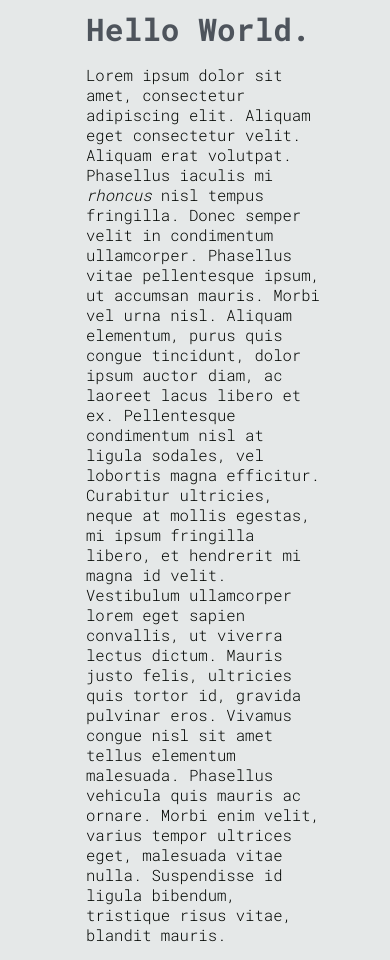
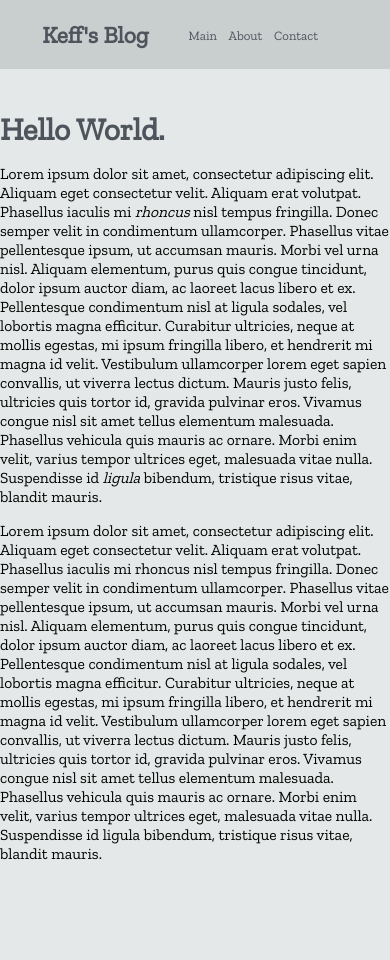
Before and after one commit to dylan-workhub/blog, a plain HTML site: page index.html in a window 390 px wide. After the commit the page ends 879 px from the top, so only its background shows below. Drawn offline with nearby package versions, Linux system fonts and the light colour scheme.

Commit message:
HTML:Add nav, change font, add more sample text, add more inline links. CSS: Add responsiveness, make general flexbox changes to nav, make main body css grid, other general style changes

```diff
--- a/index.html
+++ b/index.html
@@ -5,15 +5,25 @@
     <title>Keff's Blog</title>
     <link rel="stylesheet" href="styles.css">
     <link rel="preconnect" href="https://fonts.gstatic.com">
-    <link href="https://fonts.googleapis.com/css2?family=Roboto+Mono:wght@300;700&display=swap" rel="stylesheet">
+    <link href="https://fonts.googleapis.com/css2?family=Zilla+Slab&display=swap" rel="stylesheet">
   </head>
   <body>
+    <header>
+      <nav>
+        <h2><a href="#" id="name">Keff's Blog</a></h2>
+        <ul>
+          <li><a href="#">Main</a></li>
+          <li><a href="#">About</a></li>
+          <li><a href="#">Contact</a></li>
+        </ul>
+      </nav>
+    </header>
     <div id="text-body">
       <aside>
         <ul id="post-link">
-          <li>Click Below</li>
-          <li><a href="#rhoncus">Sample</a></li>
-          <li><a href="#">Link</a></li>
+          <li id="first-li">Click Below</li>
+          <li><a href="#rhoncus">Rhoncus</a></li>
+          <li><a href="#ligula">Ligula</a></li>
           <li><a href="#">In Post</a></li>
         </ul>
       </aside>
@@ -32,8 +42,23 @@
           felis, ultricies quis tortor id, gravida pulvinar eros. Vivamus
           congue nisl sit amet tellus elementum malesuada. Phasellus vehicula
           quis mauris ac ornare. Morbi enim velit, varius tempor ultrices eget,
-          malesuada vitae nulla. Suspendisse id ligula bibendum, tristique
+          malesuada vitae nulla. Suspendisse id <i id="ligula">ligula</i> bibendum, tristique
           risus vitae, blandit mauris. </p>
+          <p>Lorem ipsum dolor sit amet, consectetur adipiscing elit.
+            Aliquam eget consectetur velit. Aliquam erat volutpat. Phasellus iaculis
+            mi rhoncus nisl tempus fringilla. Donec semper velit in condimentum
+            ullamcorper. Phasellus vitae pellentesque ipsum, ut accumsan mauris.
+            Morbi vel urna nisl. Aliquam elementum, purus quis congue tincidunt,
+            dolor ipsum auctor diam, ac laoreet lacus libero et ex. Pellentesque
+            condimentum nisl at ligula sodales, vel lobortis magna efficitur.
+            Curabitur ultricies, neque at mollis egestas, mi ipsum fringilla
+            libero, et hendrerit mi magna id velit. Vestibulum ullamcorper
+            lorem eget sapien convallis, ut viverra lectus dictum. Mauris justo
+            felis, ultricies quis tortor id, gravida pulvinar eros. Vivamus
+            congue nisl sit amet tellus elementum malesuada. Phasellus vehicula
+            quis mauris ac ornare. Morbi enim velit, varius tempor ultrices eget,
+            malesuada vitae nulla. Suspendisse id ligula bibendum, tristique
+            risus vitae, blandit mauris.</p>
       </main>
     </div>
     <footer>
--- a/styles.css
+++ b/styles.css
@@ -1,55 +1,113 @@
+body{
+  background-color:#e5e8e8;
+  color:#000401;
+  font-family: 'Zilla Slab', serif;
+  padding:0;
+  margin:0;
+}
+
+header{
+  background-color:hsl(180, 6%, 80%);
+  margin-bottom:5vh;
+}
+
+#name{
+  font-size:6vmin;
+  text-decoration:none;
+}
+
+header a{
+  font-size:3.3vmin;
+  text-decoration:none;
+}
+
+nav{
+  padding-left:5vh;
+  display:flex;
+  align-items:center;
+}
+
+nav ul{
+  display:flex;
+  gap:3vmin;
+  list-style-type:none;
+}
+
+
+aside{
+  font-size:3vmin;
+  padding-left:5vh;
+}
+
+#first-li{
+  list-style-type:none;
+}
+
+aside ul li::marker{
+  color:#4e545c;
+}
+
+aside ul li{
+  list-style-type:circle;
+}
+
+aside ul li:hover{
+  list-style-type:disc;
+}
+
+a{
+  color:#4e545c;
+}
+
+a:hover{
+  color:#8d9797;
+}
+
+#text-body{
+  display:grid;
+  grid-template-columns:30fr 70fr;
+}
+
 #text-body h1{
   color:#4e545c;
   font-size:8vw;
   margin:0;
 }
+
 #text-body p{
   font-size:3.5vmin;
 }
-body{
-  background-color:#e5e8e8;
-  color:#000401;
-  font-family: 'Roboto Mono', monospace;
+
+#text-body aside{
+  position:fixed;
+  grid-column:1/2;
 }
-#text-body aside{
-  float:left;
-  position:fixed;
+
+#text-body main{
+  grid-column:2/4;
 }
-#text-body main{
-  margin:auto;
-  width:60%;
-}
-aside{
-  font-size:3vmin;
-}
-a{
-  color:#4e545c;
-}
-a:hover{
-  color:#8d9797;
-}
-aside ul li::marker{
-  color:#4e545c;
-}
-aside ul li{
-  list-style-type:circle;
-}
-aside ul li:hover{
-  list-style-type:disc;
-}
+
 /*Below are the Media queries*/
 @media screen and (min-width:200px) and (max-width:767px){
+
   body{
     width:100vw;
     height:auto;
   }
+
+  #text-body{
+    display:flex;
+  }
+
   #text-body p{
     font-size:4vmin;
   }
+
   #post-link{
     position:absolute;
     width:1px;
     height:1px;
     left:-10000px;
   }
+
 }
```
